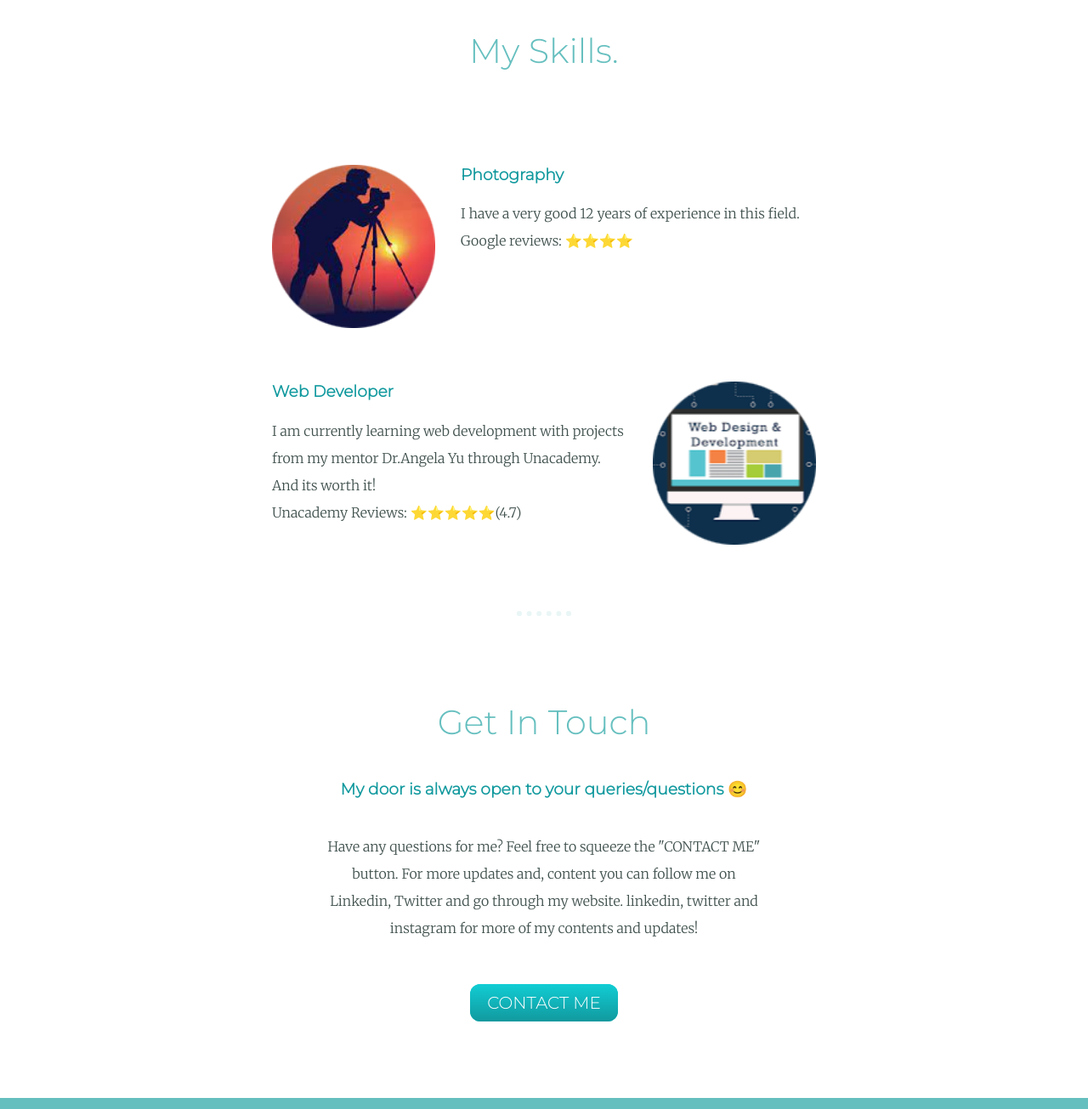
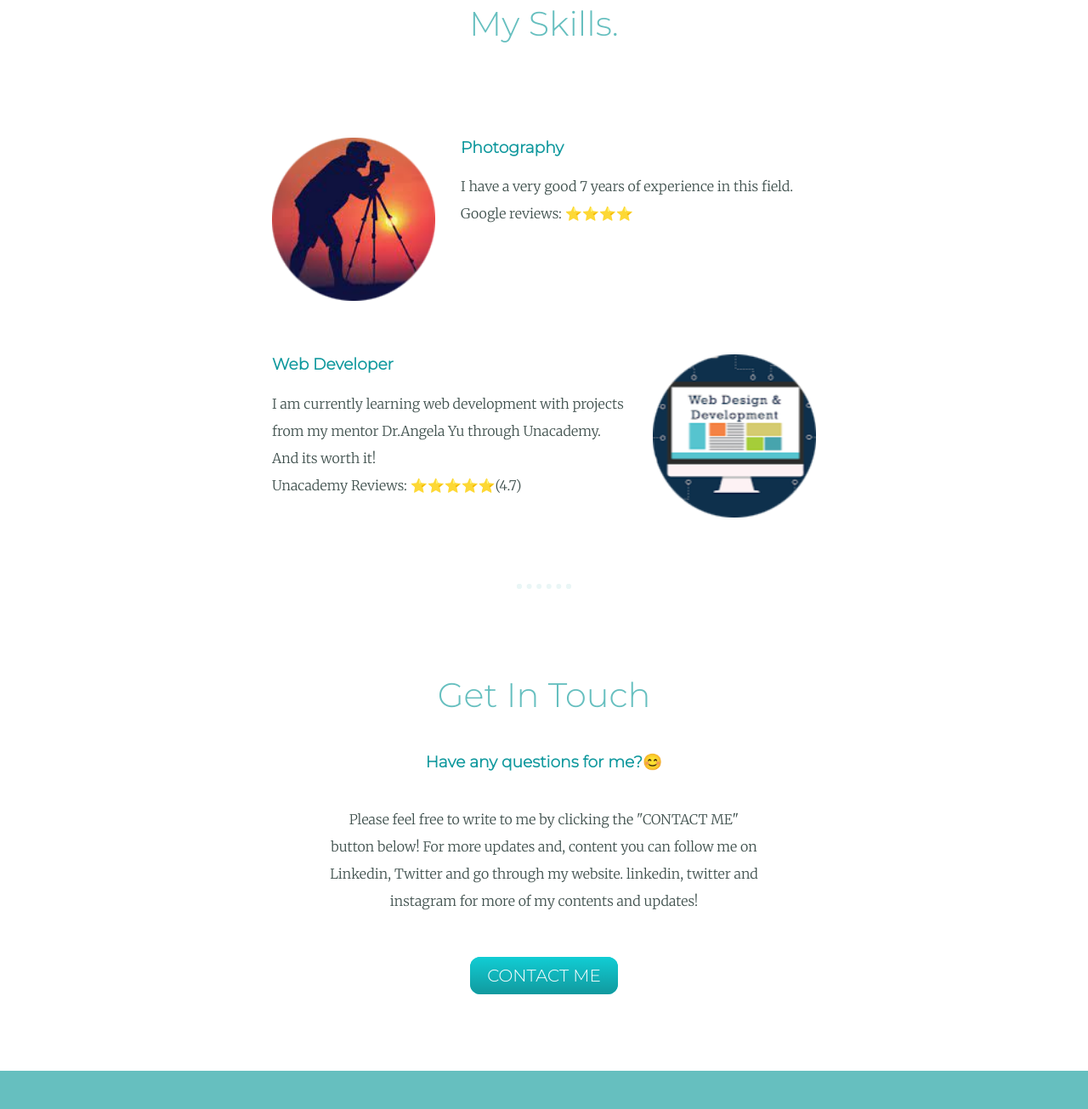
Before and after one commit to XanderBurn/mysite, a plain HTML site: page index.html in a window 1280 px wide. Shown: the part 1647-2952 px from the top of the page at 85% size. Drawn offline with Linux system fonts and the light colour scheme.

Commit message:
Update index.html

```diff
--- a/index.html
+++ b/index.html
@@ -34,7 +34,7 @@
             <img src="circle-cropped_VA.png" alt="Vishesh's Profile Picture" height="250px" width="250px">
             <h2>Hello.</h2>
             <p class="bio">Thank you for visiting my site! <br>
-                If I want to brief my introduction, I am a student doing my b.tech in computer science engineering.
+                I am a student doing B.Tech in Computer Science Engineering.
                 Aspiring to be the best full-stack web developer and I 🧡 coffee n party 😜!!
             </p>
         </div>
@@ -44,7 +44,7 @@
             <div class="skill-row">
                 <img class="photo-img" src="circle-cropped.png" alt="Photography">
                 <h3>Photography</h3>
-                <p class="photo-des">I have a very good 12 years of experience in this field. <br>Google
+                <p class="photo-des">I have a very good 7 years of experience in this field. <br>Google
                     reviews: ⭐️⭐️⭐️⭐️</p>
             </div>
             <div class="skill-row">
@@ -59,8 +59,8 @@
         <hr>
         <div class="contact-me">
             <h2>Get In Touch</h2>
-            <h3>My door is always open to your queries/questions 😊</h3>
-            <p class="contact-msg">Have any questions for me? Feel free to squeeze the "CONTACT ME" button. For
+            <h3>Have any questions for me?😊</h3>
+            <p class="contact-msg">Please feel free to write to me by clicking the "CONTACT ME" button below! For
                 more
                 updates and, content you can follow me on Linkedin, Twitter and go through my website.
                 linkedin, twitter and instagram for more of my contents and updates!</p>
```
